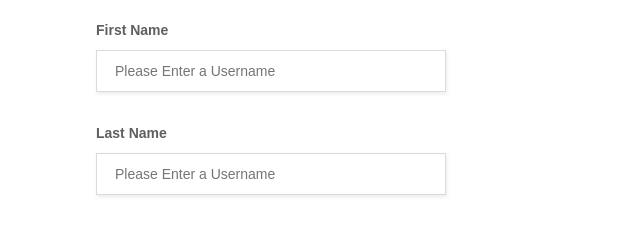
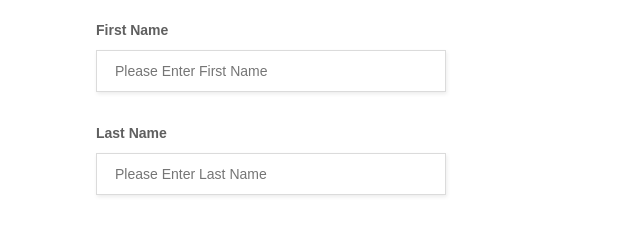
Before and after one commit to brianwang1217/SelfImprovementWebApp, a website: page signup.html in a window 1280 px wide. Shown: the part 616-841 px from the top of the page, 316-956 px from the left. Drawn offline with nearby package versions, Linux system fonts and the light colour scheme.

Commit message:
first+last

```diff
--- a/signup.html
+++ b/signup.html
@@ -82,14 +82,14 @@
                 <div class="form-row">
                 <label>
                     <span><b>First Name</b></span>
-                    <input type="text" placeholder="Please Enter a Username" name="username" required>
+                    <input type="text" placeholder="Please Enter First Name" name="username" required>
                 </label>
                 </div>
 
                 <div class="form-row">
                 <label>
                     <span><b>Last Name</b></span>
-                    <input type="text" placeholder="Please Enter a Username" name="username" required>
+                    <input type="text" placeholder="Please Enter Last Name" name="username" required>
                 </label>
                 </div>
 
```
